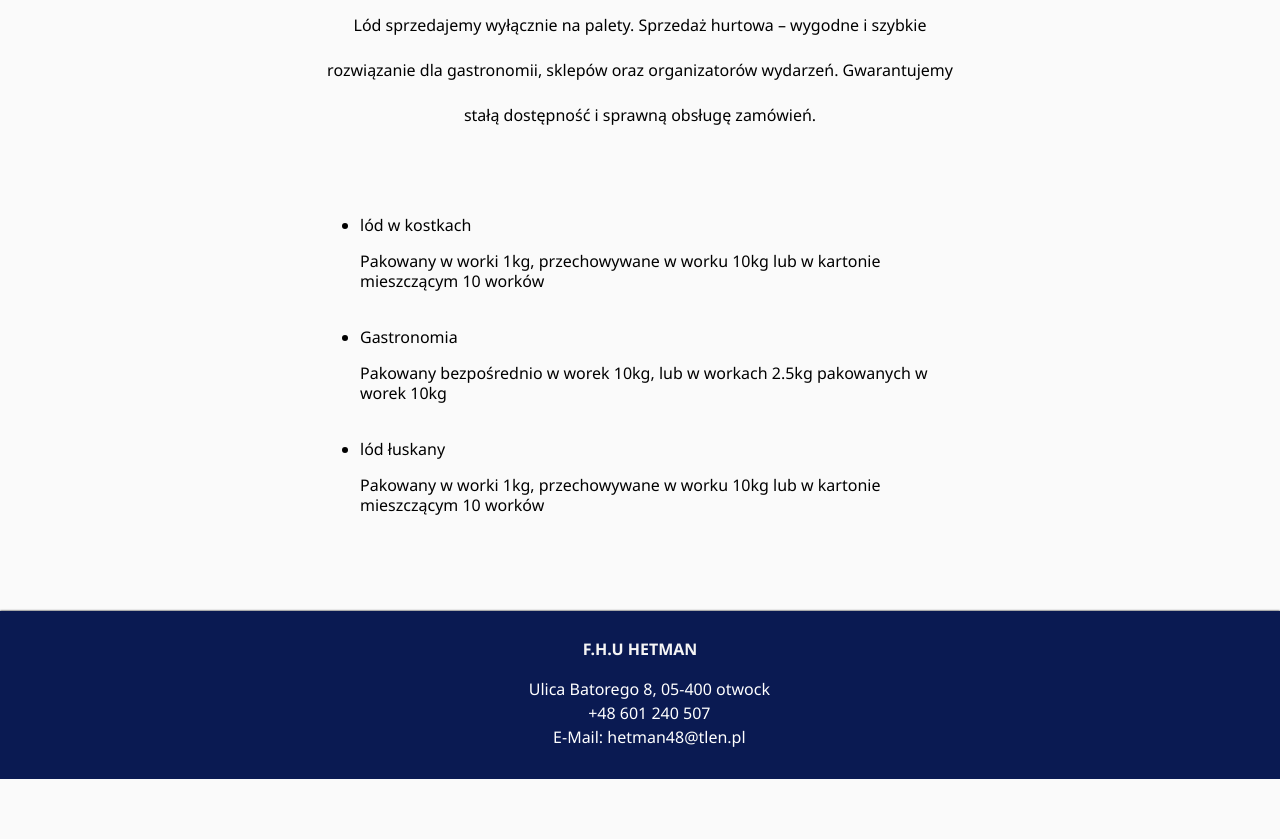
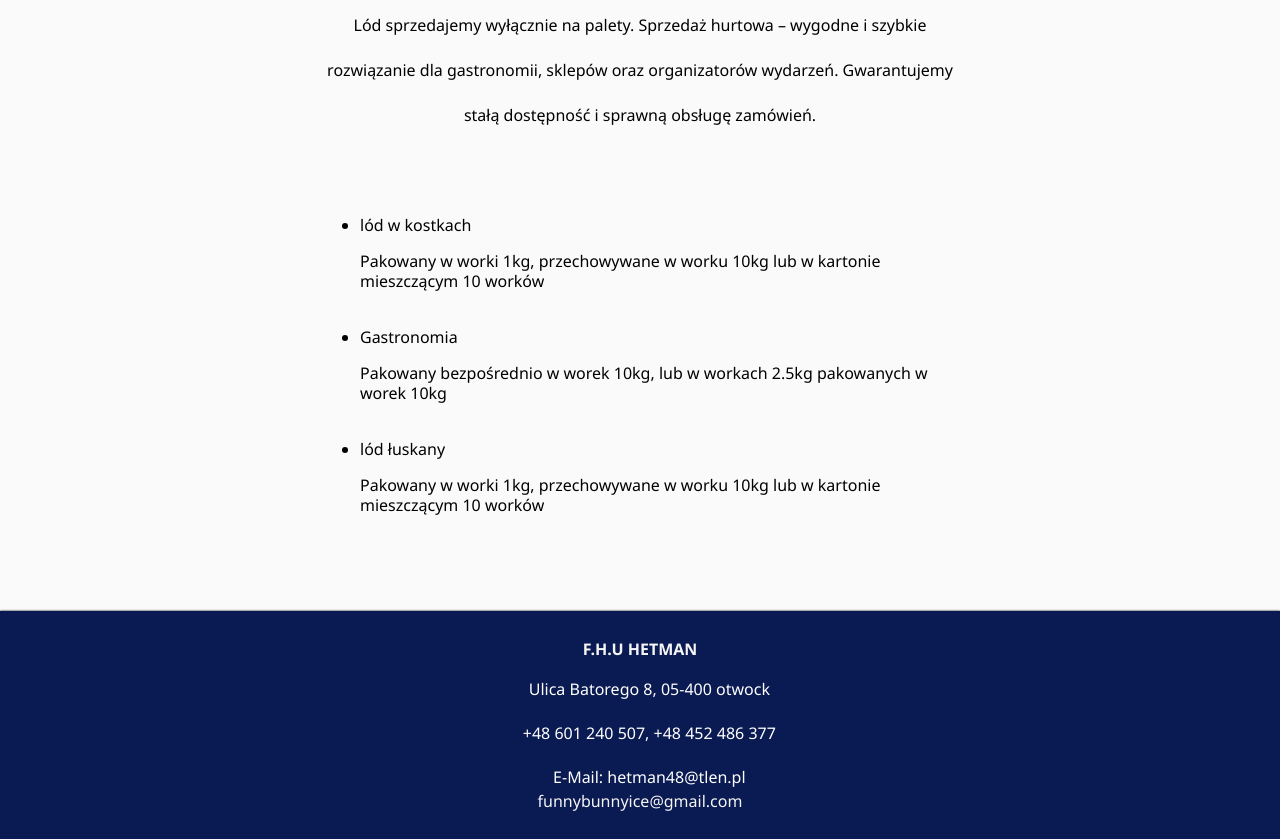
Before and after one commit to FHUHETMAN/fhu.hetmanstrona, a plain HTML site: page oferta.html in a window 1280 px wide. Shown: the part 284-1123 px from the top of the page. Before the commit the page ends 1063 px from the top, so only its background shows below. Drawn offline with Linux system fonts and the light colour scheme.

Commit message:
Update oferta.html

```diff
--- a/oferta.html
+++ b/oferta.html
@@ -53,9 +53,9 @@
 
         <div class="bg">
         <p class="pb">F.H.U HETMAN</p><br>
-        <a href=""><i class="material-icons">&#xe0c8;</i><p class="pinf">Ulica Batorego 8, 05-400 otwock</p></a><br>
-        <a href="Tel:601-240-507"><i class="material-icons">&#xe0b0;</i><p class="pinf">+48 601 240 507</p></a><br>
-        <a href="mailto:hetman48@tlen.pl?subject=&body="><i class="material-icons">&#xe0be;</i><p class="pinf">E-Mail: hetman48@tlen.pl</p></a>
+                <a href=""><i class="material-icons">&#xe0c8;</i><p class="pinf">Ulica Batorego 8, 05-400 otwock</p></a><br><br>
+                <a href="Tel:601-240-507"><i class="material-icons">&#xe0b0;</i><p class="pinf">+48 601 240 507</p></a><a href="Tel:452-486-377"><p class="pinf">,  +48 452 486 377</p></a><br><br>
+                <a href="mailto:hetman48@tlen.pl?subject=&body="><i class="material-icons">&#xe0be;</i><p class="pinf">E-Mail: hetman48@tlen.pl</p></a><br><a href="mailto:funnybunnyice@gmail.com?subject=&body="></a><p class="pinf">funnybunnyice@gmail.com</p>
         </div>
     </div>
 </body>
```
